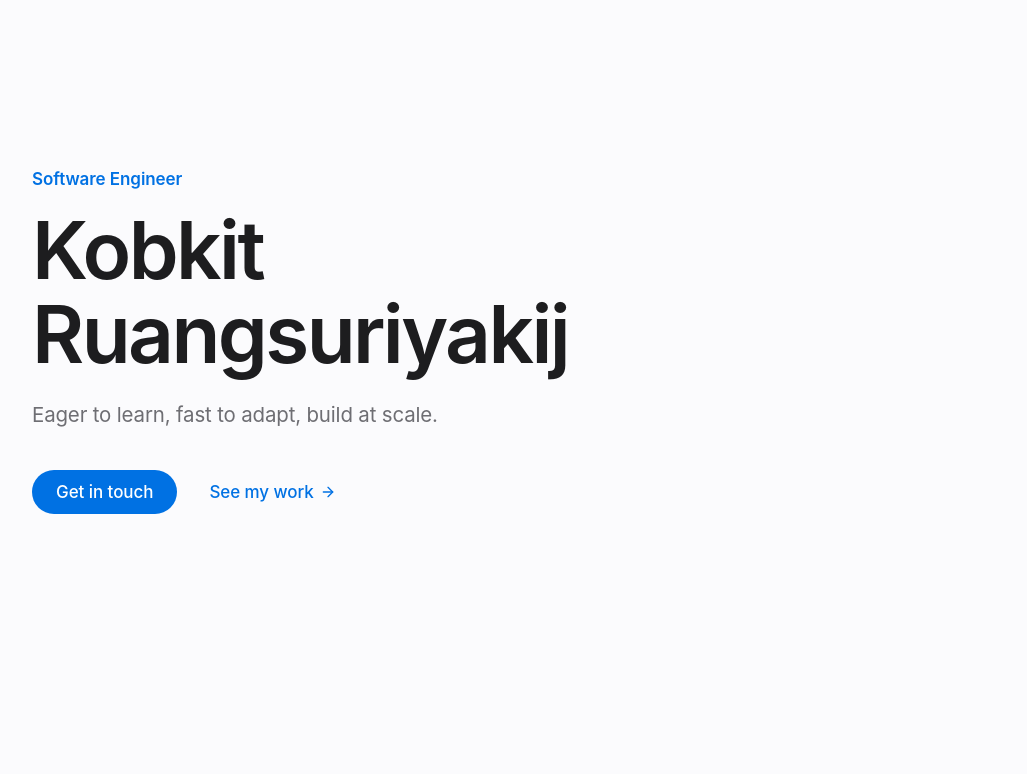
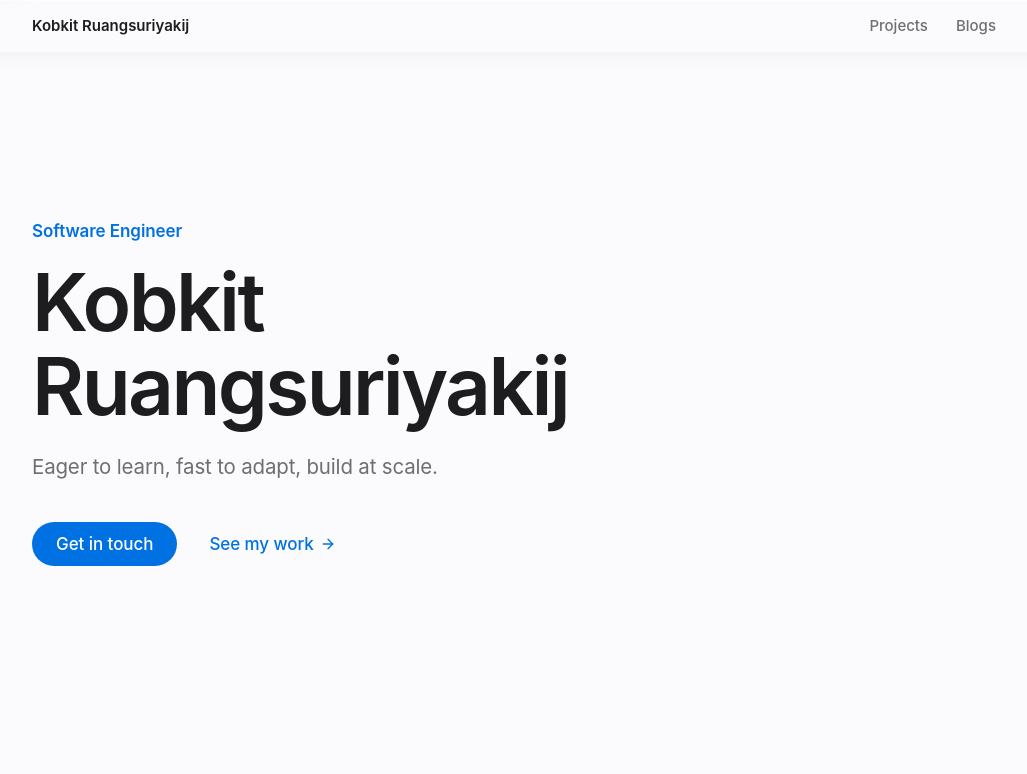
Before and after one commit to zhunismp/portfolio, a Next.js app: page / in a window 1280 px wide. Shown: the top 774 px of the page, without its empty margins (120-1147 px from the left). Built offline with nearby package versions, Linux system fonts and the light colour scheme.

Commit message:
feat: add /projects and /blog routes behind a translucent nav

```diff
--- a/src/app/globals.css
+++ b/src/app/globals.css
@@ -219,7 +219,72 @@ body {
 }
 
 /* ════════════════════════════════════════════════════════════════════
-   4. UTILITIES
+   4. GLASS CHROME
+   Glass appears in exactly one place: the nav. Cards, chips and the stats
+   band sit on --canvas, a flat colour — blurring a flat colour returns the
+   same flat colour, so frosting them would cost a compositing layer and a
+   per-frame backdrop blur for no visual gain.
+   ════════════════════════════════════════════════════════════════════ */
+.glass-nav {
+  position: sticky;
+  top: 0;
+  z-index: 50;
+  height: var(--nav-h);
+  /* Own compositing layer: keeps the per-frame backdrop blur off the main
+     thread's repaint path so it does not re-rasterise the viewport on scroll. */
+  transform: translate3d(0, 0, 0);
+}
+
+.glass-nav__material {
+  position: absolute;
+  inset: 0;
+  background: var(--glass-heavy-bg);
+  -webkit-backdrop-filter: blur(var(--glass-heavy-blur)) saturate(var(--glass-heavy-saturate));
+  backdrop-filter: blur(var(--glass-heavy-blur)) saturate(var(--glass-heavy-saturate));
+  /* A bright TOP edge — light catching the material from above, which for a
+     top nav is the lit face. Not a bottom border; that job belongs to the mask. */
+  box-shadow: inset 0 1px 0 var(--glass-heavy-highlight), var(--elev-nav);
+}
+
+/* Scroll-edge effect rather than a 1px divider: content fades where it meets
+   the floating chrome. */
+.glass-nav__edge {
+  position: absolute;
+  top: 100%;
+  right: 0;
+  left: 0;
+  height: var(--glass-edge-height);
+  pointer-events: none;
+  -webkit-backdrop-filter: blur(var(--glass-edge-blur));
+  backdrop-filter: blur(var(--glass-edge-blur));
+  -webkit-mask-image: linear-gradient(to bottom, #000 0%, transparent 100%);
+  mask-image: linear-gradient(to bottom, #000 0%, transparent 100%);
+}
+
+/* The light glass weight. Only legitimate consumer is a caption chip over a
+   project screenshot, where the backdrop is opaque media, so it is not a stack. */
+.glass-light {
+  background: var(--glass-light-bg);
+  -webkit-backdrop-filter: blur(var(--glass-light-blur)) saturate(var(--glass-light-saturate));
+  backdrop-filter: blur(var(--glass-light-blur)) saturate(var(--glass-light-saturate));
+}
+
+@supports not ((backdrop-filter: blur(1px)) or (-webkit-backdrop-filter: blur(1px))) {
+  .glass-nav__material {
+    background: var(--canvas);
+  }
+
+  .glass-light {
+    background: var(--surface);
+  }
+
+  .glass-nav__edge {
+    display: none;
+  }
+}
+
+/* ════════════════════════════════════════════════════════════════════
+   5. UTILITIES
    ════════════════════════════════════════════════════════════════════ */
 
 /* Visually hidden but announced. Used for landmark-naming headings. */
@@ -235,72 +300,26 @@ body {
   border-width: 0;
 }
 
-.exp-card__logo {
-  transition: transform 420ms var(--ease-spring);
+/* Skip link — required now that a sticky header precedes all content. */
+.skip-link {
+  position: fixed;
+  top: 0.5rem;
+  left: 0.5rem;
+  z-index: 60;
+  border-radius: var(--radius-sm);
+  background: var(--surface);
+  padding: 0.5rem 1rem;
+  font-size: 0.9375rem;
+  font-weight: 500;
+  color: var(--ink);
+  box-shadow: var(--elev-lg);
+  transform: translateY(-200%);
 }
 
-.exp-card__info {
-  position: absolute;
-  right: 1.25rem;
-  bottom: 1.25rem;
-  left: 1.25rem;
-  text-align: center;
-  opacity: 0;
-  transform: translate3d(0, 10px, 0);
-  transition:
-    opacity 300ms var(--ease-spring),
-    transform 420ms var(--ease-spring);
+.skip-link:focus-visible {
+  transform: translateY(0);
 }
 
-/* Hover behaviour is gated on the device actually having hover. */
-@media (hover: hover) {
-  .exp-card:hover {
-    box-shadow: var(--elev-md);
-  }
-
-  .exp-card:hover .exp-card__logo {
-    /* Shrinks and rises, rather than fading out: the logo stays the same
-       object, so hover restructures the card instead of replacing it. */
-    transform: translate3d(0, -3.5rem, 0) scale(0.5);
-  }
-
-  .exp-card:hover .exp-card__info {
-    opacity: 1;
-    transform: translate3d(0, 0, 0);
-  }
-}
-
-/* No hover available — a touch user cannot reveal anything, so the card ships
-   in its revealed state permanently. */
-@media (hover: none) {
-  .exp-card {
-    justify-content: flex-start;
-  }
-
-  .exp-card__logo {
-    transform: scale(0.5);
-  }
-
-  .exp-card__info {
-    position: static;
-    opacity: 1;
-    transform: none;
-  }
-}
-
-/* ════════════════════════════════════════════════════════════════════
-   6. ACCESSIBILITY PREFERENCES
-   Three independent signals, each with a real fallback rather than a
-   blanket override.
-   ════════════════════════════════════════════════════════════════════ */
-
-/* ── Reduced motion ──
-   Deliberately NOT the blanket `* { transition-duration: .01ms !important }`
-   reset. Reduced motion means a gentler, non-vestibular equivalent — not the
-   removal of all feedback. A contact row that gives no response at all on
-   press is a regression, not an accommodation. So: transforms and springs go,
-   colour and opacity cross-fades stay. useReducedMotion() in JS is
-   authoritative; these rules cover the no-hydration window. */
 @media (prefers-reduced-motion: reduce) {
   html {
     scroll-behavior: auto;
--- a/src/app/layout.tsx
+++ b/src/app/layout.tsx
@@ -1,4 +1,5 @@
 import type { Metadata, Viewport } from 'next';
+import { SiteNav } from '@/components/site-nav';
 import { SiteFooter } from '@/components/site-footer';
 import './globals.css';
 
@@ -24,6 +25,10 @@ export default function RootLayout({
   return (
     <html lang="en">
       <body className="antialiased">
+        <a href="#main" className="skip-link">
+          Skip to content
+        </a>
+        <SiteNav />
         <main id="main">{children}</main>
         <SiteFooter />
       </body>
--- a/src/components/site-nav.tsx
+++ b/src/components/site-nav.tsx
@@ -2,8 +2,6 @@
 
 import Link from 'next/link';
 import { usePathname } from 'next/navigation';
-import * as m from 'motion/react-m';
-import { useScroll, useTransform } from 'motion/react';
 
 import { site } from '@/data/site';
 
@@ -23,30 +21,11 @@ import { site } from '@/data/site';
  */
 export function SiteNav() {
   const pathname = usePathname();
-  const { scrollY } = useScroll();
-
-  /**
-   * Deliberately not a spring. This is scroll-linked, so it must track the input
-   * 1:1 and continuously — a boolean "scrolled" flag plus a spring would be a
-   * discretised approximation of a value we already have exactly.
-   *
-   * Starting at 0 means the nav is fully transparent over the hero and the
-   * material only arrives once there is content passing underneath it.
-   */
-  const materialOpacity = useTransform(scrollY, [0, 24], [0, 1]);
 
   return (
     <header className="glass-nav">
-      <m.div
-        className="glass-nav__material"
-        style={{ opacity: materialOpacity }}
-        aria-hidden="true"
-      />
-      <m.div
-        className="glass-nav__edge"
-        style={{ opacity: materialOpacity }}
-        aria-hidden="true"
-      />
+      <div className="glass-nav__material" aria-hidden="true" />
+      <div className="glass-nav__edge" aria-hidden="true" />
 
       <nav
         aria-label="Primary"
```
